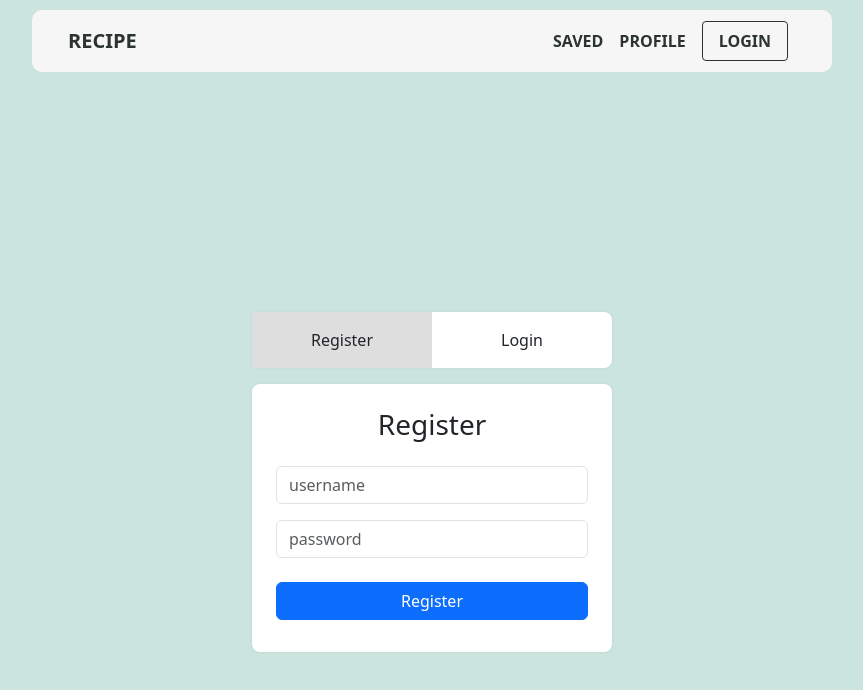
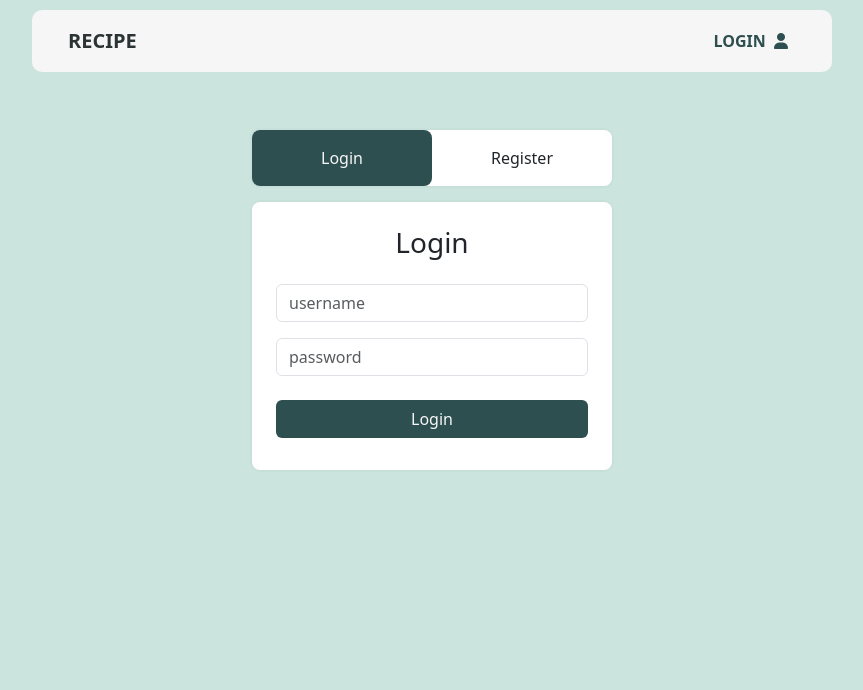
Before and after one commit to simonpaul08/-recipe-portal, a React (Vite) app: page /auth in a window 1280 px wide. Shown: the top 690 px of the page, without its empty margins (208-1071 px from the left). Built offline with nearby package versions, Linux system fonts and the light colour scheme.

Commit message:
theme updated

```diff
--- a/src/App.css
+++ b/src/App.css
@@ -13,7 +13,6 @@ li {
 /* form */
 .auth-container {
     width: 100%;
-    height: 100dvh;
     display: flex;
     flex-direction: column;
     justify-content: center;
@@ -31,9 +30,20 @@ li {
     cursor: pointer;
 }
 .active-tab {
-    background-color: #dedede;
+    background-color: #2E4F4F;
+    color: #f6f6f6;
+    border-radius: 8px;
 }
-
+.btn-auth {
+    background-color: #2E4F4F;
+    color: #f6f6f6;
+}
+.btn-auth:hover,
+.btn-auth:active,
+.btn-auth:visited {
+    background-color: #2E4F4F;
+    color: #f6f6f6;
+}
 /*  home */
 .home {
     background-color: #fff;
@@ -45,7 +55,6 @@ li {
     margin: 10px auto;
     background-color: #f6f6f6;
     border-radius: 10px;
-    /* box-shadow: rgba(60, 64, 67, 0.3) 0px 1px 2px 0px, rgba(60, 64, 67, 0.15) 0px 1px 3px 1px; */
 }
 .brand {
     font-weight: 600;
@@ -62,8 +71,7 @@ li {
     color: #0E8388;
 }
 .nav-btn {
-    border: 1px solid #2C3333;
-    border-radius: 4px;
+    color: #2E4F4F;
 }
 
 
@@ -112,7 +120,7 @@ li {
     border-radius: 8px;
 }
 .image {
-    width: 100%;
+    width: auto;
     height: 100%;
     border-radius: 6px;
 }
@@ -121,10 +129,14 @@ li {
 }
 .card-header {
     background-color: #fff;
-    height: 270px;
+    height: 250px;
     background-position: center;
     background-repeat: no-repeat;
     background-size: cover;
+}
+.cookingTime {
+    color: #777;
+    font-size: 14px;
 }
 
 
--- a/src/App.jsx
+++ b/src/App.jsx
@@ -4,6 +4,7 @@ import Navbar from './components/Navbar'
 import Auth from './pages/Auth'
 import CreateRecipe from './pages/CreateRecipe'
 import Home from './pages/Home'
+import Profile from './pages/Profile'
 import Recipe from './pages/Recipe'
 import Saved from './pages/Saved'
 import { ProtectedRoutes } from './protected/ProtectedRoutes'
@@ -20,6 +21,7 @@ function App() {
         <Route element={<ProtectedRoutes />}>
           <Route path='/createRecipe' element={<CreateRecipe />} />
           <Route path='/saved' element={<Saved />}/>
+          <Route path='/profile' element={<Profile />} />
         </Route>
       </Routes>
     </>
--- a/src/components/Login.jsx
+++ b/src/components/Login.jsx
@@ -43,15 +43,15 @@ const Login = () => {
             <div className='mb-3'>
                 <input type="text" className='form-control' placeholder='username'
                     value={username}
-                    onChange={(e) => setUsername(e.target.value)} />
+                    onChange={(e) => setUsername(e.target.value)}  required/>
             </div>
             <div className='mb-4'>
                 <input type="password" className='form-control' placeholder='password'
                     value={password}
-                    onChange={(e) => setPassword(e.target.value)} />
+                    onChange={(e) => setPassword(e.target.value)}  required/>
             </div>
             <div className='mb-2'>
-                <button type='submit' className='btn btn-primary w-100'>Login</button>
+                <button type='submit' className='btn btn-auth w-100'>Login</button>
             </div>
         </form>
     )
--- a/src/components/Navbar.jsx
+++ b/src/components/Navbar.jsx
@@ -16,11 +16,13 @@ const Navbar = () => {
   return (
     <div className='navbar px-4'>
       <div className="container py-2 d-flex justify-content-between align-items-center">
-        <p className='mb-0 brand'>RECIPE</p>
+        <Link to="/" className='mb-0 brand'>RECIPE</Link>
         <div className='nav-items'>
-          <Link to="/saved" className='nav-item mx-2'>Saved</Link>
-          <Link to="/profile" className='nav-item mx-2'>Profile</Link>
-          <Link to="/auth" className='nav-item mx-2 nav-btn py-2 px-3'>Login</Link>
+          {cookies['access-token'] && <Link to="/saved" className='nav-item mx-2'>Saved</Link>}
+          {cookies['access-token'] && <Link to="/profile" className='nav-item mx-2'>Profile</Link>}
+          {cookies['access-token'] ? <Link className='nav-item mx-2 nav-btn' onClick={handleLogout}>Logout <i className="fa-solid fa-right-from-bracket ms-1"></i></Link>
+          : <Link to="/auth" className='nav-item mx-2 nav-btn'>Login <i class="fa-solid fa-user ms-1"></i></Link>}
+
         </div>
 
       </div>
--- a/src/components/RecipeCard.jsx
+++ b/src/components/RecipeCard.jsx
@@ -9,8 +9,8 @@ const RecipeCard = ({ recipe }) => {
                 {/* <img src={Pasta} alt="image" className='image'/> */}
             </div>
             <div className="card-body">
-                <h3 className="card-title mb-3">box</h3>
-                <p className="card-text mb-3">Cooking Time - {recipe.cookingTime} Minutes</p>
+                <h3 className="card-title mb-2">{recipe.name}</h3>
+                <p className="card-text mb-2 cookingTime">Cooking Time - {recipe.cookingTime} Minutes</p>
             </div>
         </Link>
     )
--- a/src/components/Register.jsx
+++ b/src/components/Register.jsx
@@ -36,15 +36,15 @@ const Register = () => {
             <div className='mb-3'>
                 <input type="text" className='form-control' placeholder='username'
                     value={username}
-                    onChange={(e) => setUsername(e.target.value)} />
+                    onChange={(e) => setUsername(e.target.value)} required/>
             </div>
             <div className='mb-4'>
                 <input type="password" className='form-control' placeholder='password'
                     value={password}
-                    onChange={(e) => setPassword(e.target.value)} />
+                    onChange={(e) => setPassword(e.target.value)} required/>
             </div>
             <div className='mb-2'>
-                <button type='submit' className='btn btn-primary w-100'>Register</button>
+                <button type='submit' className='btn btn-auth w-100'>Register</button>
             </div>
         </form>
     )
--- a/src/components/SearchBar.jsx
+++ b/src/components/SearchBar.jsx
@@ -3,7 +3,7 @@ import React from 'react'
 const SearchBar = () => {
   return (
     <form className='search__form px-3'>
-      <i class="fa-solid fa-magnifying-glass me-2" style={{ color: '#2E4F4F' }}></i>
+      <i className="fa-solid fa-magnifying-glass me-2" style={{ color: '#2E4F4F' }}></i>
       <input type="text" className='searchbar__input px-1 py-2 w-100' placeholder='Search Recipe...' />
     </form>
   )
--- a/src/components/SwitchTab.jsx
+++ b/src/components/SwitchTab.jsx
@@ -5,21 +5,21 @@ const SwitchTab = ({ tab, setTab }) => {
     const handleSwitch = (value) => {
 
         if(value === 'register'){
+            setTab(false)
+        }else {
             setTab(true)
-        }else {
-            setTab(false)
         }
     }
   return (
     <div className='switch-tab d-flex align-items-center mb-3'>
 
-        <div className={`tab ${tab ? "active-tab" : ""} d-flex justify-content-center align-items-center w-50 py-3`} onClick={() => handleSwitch('register')}>
-            <p className='mb-0'>Register</p>
+        <div className={`tab ${tab ? "active-tab" : ""} d-flex justify-content-center align-items-center w-50 py-3`} onClick={() => handleSwitch('login')}>
+            <p className='mb-0'>Login</p>
         </div>
 
         <div className={`tab ${tab ? "" : "active-tab"} d-flex justify-content-center align-items-center w-50 py-3`}
-        onClick={() => handleSwitch('login')}>
-            <p className='mb-0'>Login</p>
+        onClick={() => handleSwitch('register')}>
+            <p className='mb-0'>Register</p>
         </div>
 
     </div>
--- a/src/pages/Auth.jsx
+++ b/src/pages/Auth.jsx
@@ -9,9 +9,9 @@ const Auth = () => {
 
 
   return (
-    <div className="auth-container">
+    <div className="auth-container py-5">
         <SwitchTab tab={tab} setTab={setTab}/>
-        {tab ? <Register /> : <Login />}
+        {tab ? <Login /> : <Register />}
     </div>
   )
 }
--- /dev/null
+++ b/src/pages/Profile.jsx
@@ -0,0 +1,9 @@
+import React from 'react'
+
+const Profile = () => {
+  return (
+    <div>Profile</div>
+  )
+}
+
+export default Profile
--- a/src/protected/ProtectedRoutes.jsx
+++ b/src/protected/ProtectedRoutes.jsx
@@ -5,10 +5,8 @@ import { Navigate, Outlet } from "react-router-dom"
 export const ProtectedRoutes = () => {
 
     const [cookies, _] = useCookies()
-    const flag = cookies['access-token'] ? true : false;
-    console.log(flag)
 
     return (
-       flag ? <Outlet /> : <Navigate to="/" />
+        cookies['access-token'] ? <Outlet /> : <Navigate to="/" />
     )
 }
```
